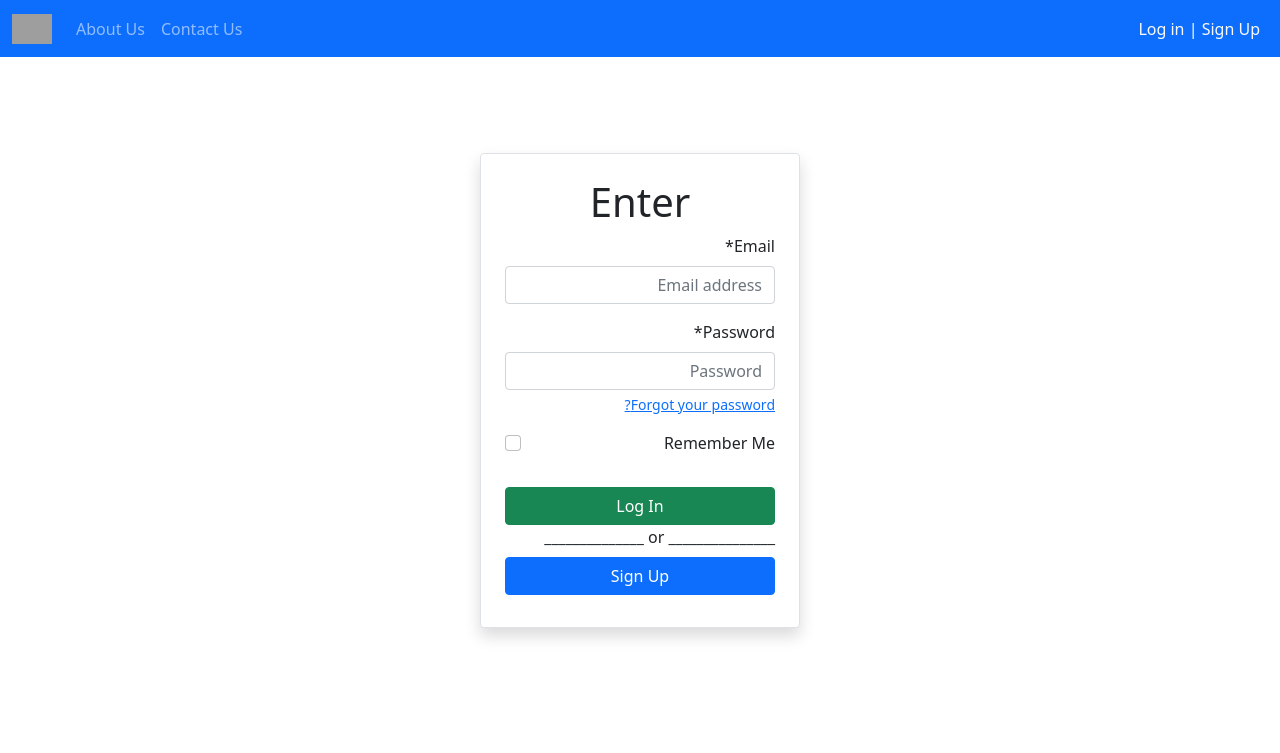
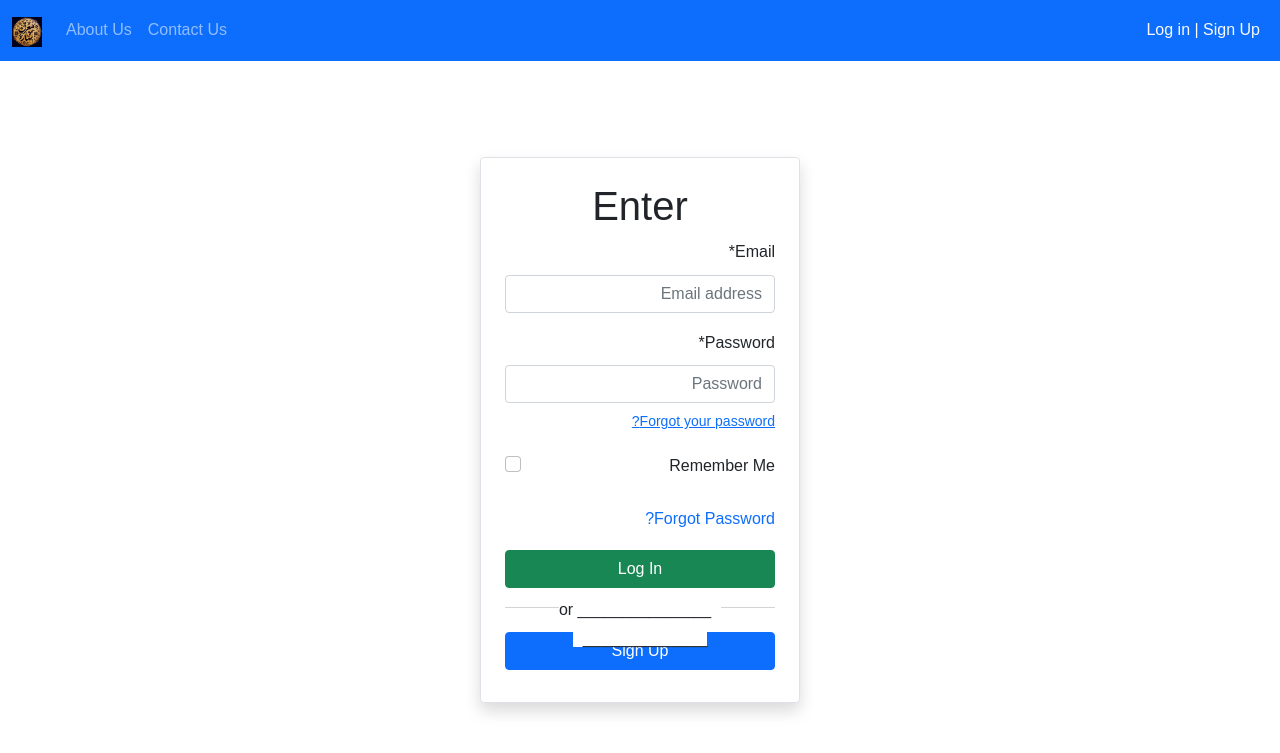
Before and after one commit to saida-stack/OnlineShop, a Django app: page /accounts/login/ in a window 1280 px wide. Shown: the top 753 px of the page. Run offline with Django 5.2, Linux system fonts and the light colour scheme; some libraries are stand-ins or nearby versions; some web fonts are replaced; grey boxes are pictures that could not be loaded.

Commit message:
add password change and reset htmls to registration doc

```diff
--- a/config/urls.py
+++ b/config/urls.py
@@ -27,7 +27,6 @@
     path('accounts/', include('allauth.urls')),
     # path('accounts/', include('django.contrib.auth.urls')),
     # path('accounts/', include('accounts.urls'), name='account'),
-
     # path('books/', include('books.urls'), name='books'),
 ]
                # + static(settings.MEDIA_URL, document_root=settings.MEDIA_ROOT))
--- /dev/null
+++ b/static/css/login.css
@@ -0,0 +1,14 @@
+
+.line-with-middle-sep {
+    width: 100%;
+    height: 20px;
+    border-bottom: 1px solid lightgray;
+    text-align: center;
+    margin-bottom: 1rem;
+}
+
+.line-with-middle-sep span {
+    background-color: white;
+    padding: 0 10px;position: relative;
+    top: 8px;
+}
--- /dev/null
+++ b/static/css/style.css
@@ -0,0 +1,20 @@
+@font-face {
+    font-family: "BYekan";
+    src: url("../fonts/BYekan+.ttf");
+}
+@font-face {
+    font-family: "BYekan";
+    src: url("../fonts/BYekan+ Bold.ttf");
+    font-weight: bold;
+}
+
+* {
+    font-family: 'BYekan', sans-serif;
+    line-height: 1.8rem;
+}
+
+/* SM breakpoint */
+@media (min-width: 576px) {
+    /* CUSTOM WIDTHS */
+    .w-sm-75 { width: 75%!important; }
+}
--- a/templates/_base.html
+++ b/templates/_base.html
@@ -24,10 +24,6 @@
         {% endblock pagetitle %}
     </title>
 
-    {#    <link href="{% static "css/style.css" %}" rel="stylesheet"#}
-    {#          integrity="sha384-1BmE4kWBq78iYhFldvKuhfTAU6auU8tT94WrHftjDbrCEXSU1oBoqyl2QvZ6jIW3" crossorigin="anonymous">#}
-    {##}
-    {#    <title>{% block pagetitle %}{% endblock pagetitle %}</title>#}
 </head>
 <body>
 <nav class="navbar navbar-expand-lg navbar-dark bg-primary">
@@ -52,7 +48,7 @@
                 <form action="{% url 'account_logout' %}" method="post">
                     {% csrf_token %}
                     <button type="submit" class="btn btn-info">Log Out</button>
-{#                    | <a href="{% url 'password_change' %}" class="btn btn-info">Change Password?</a>#}
+                    | <a href="{% url 'password_change' %}" class="btn btn-info">Change Password?</a>
                 </form>
                 Welcome {{ user.username }}
             {% else %}
--- a/templates/account/login.html
+++ b/templates/account/login.html
@@ -17,11 +17,11 @@
                 <h1 class="text-center">Enter</h1>
                 {% csrf_token %}
                 {{ form | crispy }}
-{#                <div class="d-flex justify-content-between align-items-center">#}
-{#                    <div class="mt-2">#}
-{#                        <a class="text-decoration-none" href="{% url 'password_reset' %}">Forgot Password?</a>#}
-{#                    </div>#}
-{#                </div>#}
+                <div class="d-flex justify-content-between align-items-center">
+                    <div class="mt-2">
+                        <a class="text-decoration-none" href="{% url 'password_reset' %}">Forgot Password?</a>
+                    </div>
+                </div>
                 <button type="submit" class="btn btn-success mt-3 w-100">Log In</button>
                 <div class="line-with-middle-sep">
                   <span>
```
Also changed, not shown: accounts/views.py (+8 -8 lines), templates/account/logout.html (+14 -2 lines), templates/registration/password_change_done.html (added, +13 -0 lines), templates/registration/password_change_form.html (added, +16 -0 lines), templates/registration/password_reset_complete.html (added, +13 -0 lines), templates/registration/password_reset_confirm.html (added, +16 -0 lines), templates/registration/password_reset_done.html (added, +13 -0 lines), templates/registration/password_reset_email.html (added, +8 -0 lines), templates/registration/password_reset_form.html (added, +37 -0 lines), static/icons/bahaar.png (added), static/ttf/BYekan+ Bold.ttf (added), static/ttf/BYekan+.ttf (added).
